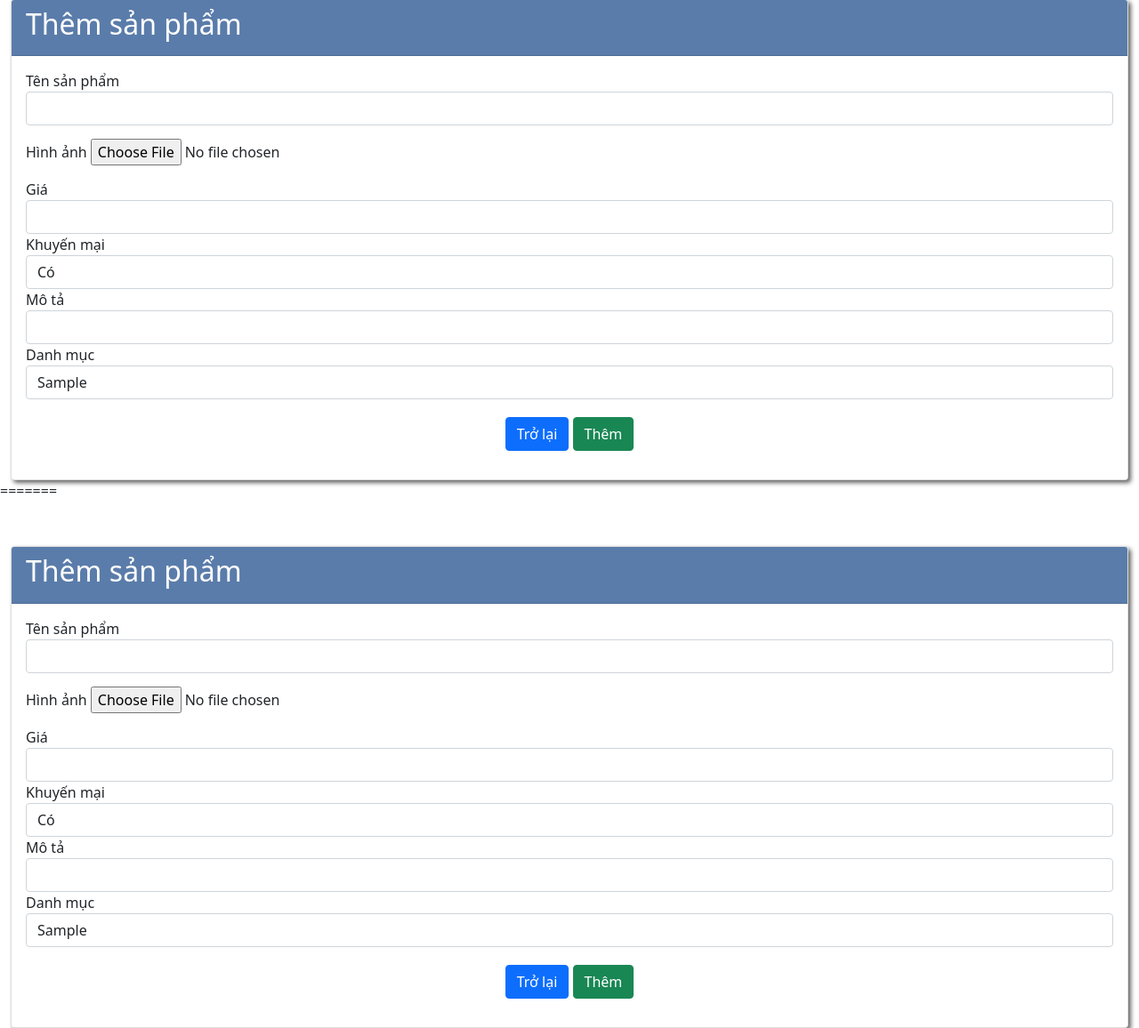
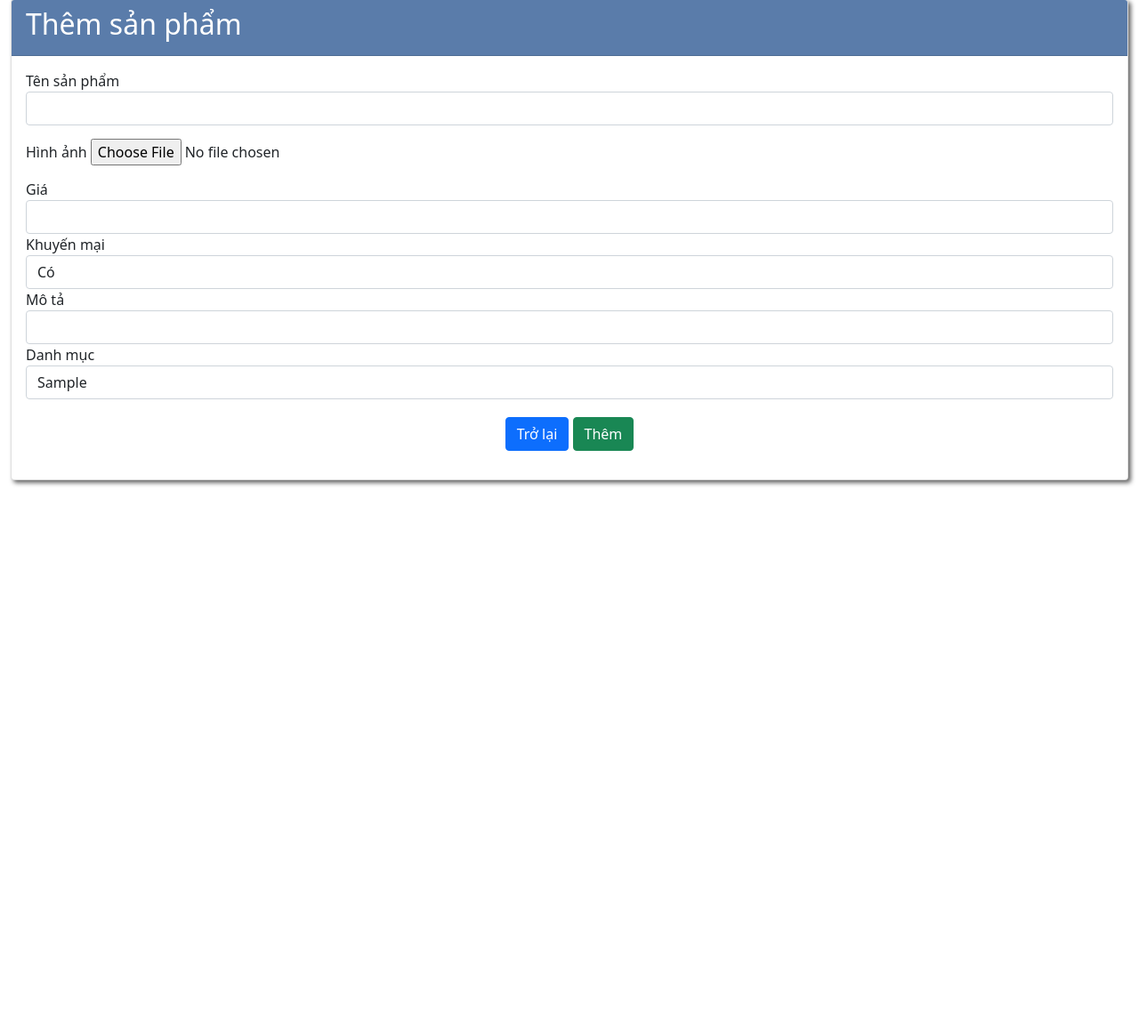
Before and after one commit to lonqvu/a, a PHP site: page /ThemSP.php in a window 1280 px wide. Shown: the part 51-1207 px from the top of the page at 89% size. After the commit the page ends 597 px from the top, so only its background shows below. Run offline with PHP 8.4, Linux system fonts and the light colour scheme; tables that the repository leaves empty or names only in its code hold one stand-in row (values such as "Sample post"); data that the repository does not hold is empty.

Commit message:
Update ThemSP.php

```diff
--- a/ThemSP.php
+++ b/ThemSP.php
@@ -87,93 +87,3 @@ if (isset($_POST['sbm'])) {
         </div>
     </div>
 </body>
-
-=======
-<?php
-include 'config/db.php';
-$sql_dm = "select * from dmsanpham";
-$query_dm = mysqli_query($connect, $sql_dm);
-
-if (isset($_POST['sbm'])) {
-    $ten_sp = $_POST['ten_sp'];
-
-    $anh_sp = $_FILES['anh_sp']['name'];
-    $anh_sp_tmp = $_FILES['anh_sp']['tmp_name'];
-
-    $gia_sp = $_POST['gia_sp'];
-    $khuyen_mai = $_POST['khuyen_mai'];
-    $chi_tiet_sp = $_POST['chi_tiet_sp'];
-    $id_dm = $_POST['id_dm'];
-
-    $sql = "insert into sanpham(id_dm ,ten_sp, anh_sp, gia_sp, khuyen_mai, chi_tiet_sp)values('$id_dm','$ten_sp', '$anh_sp', '$gia_sp', '$khuyen_mai', '$chi_tiet_sp')";
-
-    $query = mysqli_query($connect, $sql);
-    move_uploaded_file($anh_sp_tmp, 'img/' . $anh_sp);
-}
-?>
-<style type="text/css">
-    div.button {
-        text-align: center;
-    }
-</style>
-<!DOCTYPE html>
-<html>
-
-<head>
-    <title></title>
-    <link href="https://cdn.jsdelivr.net/npm/bootstrap@5.1.3/dist/css/bootstrap.min.css" rel="stylesheet" integrity="sha384-1BmE4kWBq78iYhFldvKuhfTAU6auU8tT94WrHftjDbrCEXSU1oBoqyl2QvZ6jIW3" crossorigin="anonymous">
-    <script src="https://cdn.jsdelivr.net/npm/bootstrap@5.1.3/dist/js/bootstrap.bundle.min.js" integrity="sha384-ka7Sk0Gln4gmtz2MlQnikT1wXgYsOg+OMhuP+IlRH9sENBO0LRn5q+8nbTov4+1p" crossorigin="anonymous"></script>
-</head>
-
-<body>
-    <div class="container-fluid">
-        <div class="card" style="margin-top: 50px; box-shadow: 3px 3px 5px 0px #666;">
-            <div class="card-header" style="background: rgba(15, 65, 131, 0.685) !important; color: white;">
-                <h2>Thêm sản phẩm</h2>
-            </div>
-
-
-            <div class="card-body">
-                <form enctype="multipart/form-data" method="POST">
-                    <div class="form-group">
-                        <label for="">Tên sản phẩm</label>
-                        <input type="text" name="ten_sp" class="form-control">
-                    </div>
-                    <div class="form-group" style="margin: 15px 0px;">
-                        <label for="">Hình ảnh</label>
-                        <input type="file" name="anh_sp">
-                    </div>
-                    <div class="form-group">
-                        <label for="">Giá</label>
-                        <input type="number" name="gia_sp" class="form-control">
-                    </div>
-                    <div class="form-group">
-                        <label for="">Khuyến mại</label>
-                        <select class="form-control" name="khuyen_mai">
-                            <option>Có</option>
-                            <option>Không</option>
-                        </select>
-                    </div>
-                    <div class="form-group">
-                        <label for="">Mô tả</label>
-                        <input type="text" name="chi_tiet_sp" class="form-control">
-                    </div>
-                    <div class="form-group">
-                        <label for="">Danh mục</label>
-                        <select class="form-control" name="id_dm">
-                            <?php
-                            while ($row_dm = mysqli_fetch_assoc($query_dm)) { ?>
-                                <option value="<?php echo $row_dm['id_dm']; ?>">
-                                    <?php echo $row_dm['ten_dm']; ?></option>
-                            <?php } ?>
-                        </select>
-                    </div>
-                    <div class="button" style="margin-top: 20px;">
-                        <a href="ManagerProduct.php"><button type="button" class="btn btn-primary">Trở lại</button></a>
-                        <button name="sbm" class="btn btn-success" type="submit" onclick="return confirm('Bạn có muốn thêm')">Thêm</button>
-                    </div>
-                </form>
-            </div>
-        </div>
-    </div>
-</body>
```
